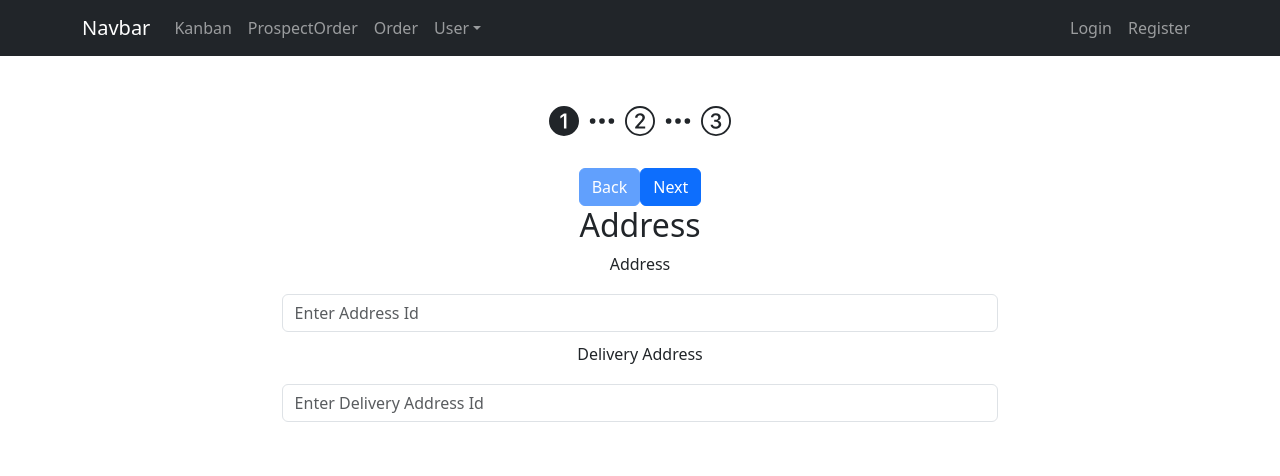
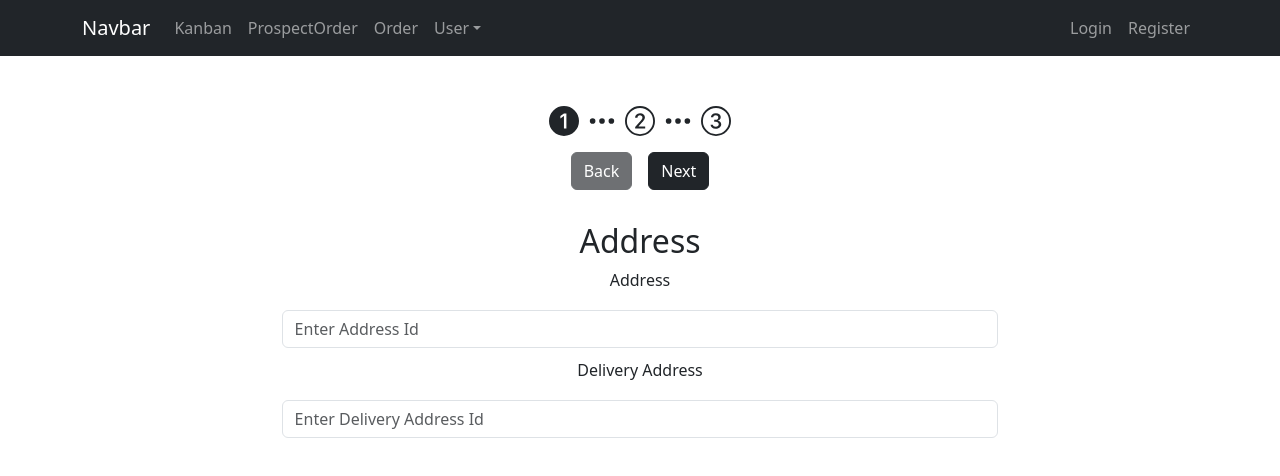
Before and after one commit to mjmazgaj/BreweryMaster, a React (Create React App) app in the folder UI/brewerymaster/: page /Order in a window 1280 px wide. Shown: the top 476 px of the page. Built offline with nearby package versions, Linux system fonts and the light colour scheme.

Commit message:
refactor

```diff
--- a/UI/brewerymaster/src/Components/Order/OrderComponents/OrderForm.jsx
+++ b/UI/brewerymaster/src/Components/Order/OrderComponents/OrderForm.jsx
@@ -1,12 +1,13 @@
 import React, {useState} from "react";
-import { Form, Button } from "react-bootstrap";
+import { Form } from "react-bootstrap";
+import Button from 'react-bootstrap/Button';
 import { toast } from "react-toastify";
 import { addData } from '../api';
 
 import Address from './Address'
 import ClientDetails from './ClientDetails'
 import Contact from './../../Shared/Contact'
-import OrderSteps from './OrderSteps';
+import MenuSteps from '../../Shared/MenuSteps';
 
 const OrderForm = () => {
 
@@ -99,44 +100,19 @@ const OrderForm = () => {
     }
   ];
 
-  const handleNextStep = (e) => {
-    e.preventDefault();
-    if (currentStep < steps.length - 1) {
-      setCurrentStep(currentStep + 1);
-    }
-  };
+  return (
+    <Form className="order-form">
+      <MenuSteps currentStep={currentStep} setCurrentStep={setCurrentStep} amountOfSteps={steps.length} />
 
-  const handlePrevStep = (e) => {
-    e.preventDefault();
-    if (currentStep > 0) {
-      setCurrentStep(currentStep - 1);
-    }
-  };
-
-  return (
-    <form className="order-form">
-      <OrderSteps currentStep={currentStep} amountOfSteps={steps.length} />
-
-      <div className="order-steps_buttons">
-        <Button onClick={handlePrevStep} disabled={currentStep === 0}>
-          Back
-        </Button>
-        <Button
-          onClick={handleNextStep}
-          disabled={currentStep === steps.length - 1}
-        >
-          Next
-        </Button>
-      </div>
       <h2>{steps[currentStep].name}</h2>
       <div>{steps[currentStep].component}</div>
 
       {currentStep === steps.length - 1 ? (
-        <Button className="btn btn-primary" onClick={handleSave}>
+        <Button variant="dark" onClick={handleSave}>
           Submit
         </Button>
       ) : null}
-    </form>
+    </Form>
   );
 };
 
--- a/UI/brewerymaster/src/Components/Order/OrderComponents/OrderSteps.jsx
+++ /dev/null
@@ -1,48 +0,0 @@
-import React from "react";
-import "bootstrap/dist/css/bootstrap.min.css";
-import "react-toastify/dist/ReactToastify.css";
-import {
-  Bs1Circle,
-  Bs1CircleFill,
-  Bs2Circle,
-  Bs2CircleFill,
-  Bs3Circle,
-  Bs3CircleFill,
-  Bs4Circle,
-  Bs4CircleFill,
-  BsThreeDots
-} from "react-icons/bs";
-
-const OrderSteps = ({ currentStep, amountOfSteps }) => {
-  const stepIcons = [
-    <Bs1Circle size={30} />,
-    <Bs2Circle size={30} />,
-    <Bs3Circle size={30} />,
-    <Bs4Circle size={30} />,
-  ];
-
-  const stepFilledIcons = [
-    <Bs1CircleFill size={30} />,
-    <Bs2CircleFill size={30} />,
-    <Bs3CircleFill size={30} />,
-    <Bs4CircleFill size={30} />,
-  ];
-
-  const showSteps = () => {
-    return stepIcons.map((icon, index) => {
-      if (index >= amountOfSteps) return null;
-      return (
-        <div key={index}>
-          <span>{index <= currentStep ? stepFilledIcons[index] : icon}</span>
-          {index < stepFilledIcons.length - 1 && index < amountOfSteps - 1 ? (
-            <BsThreeDots size={30} className="order-steps_dots" />
-          ) : null}
-        </div>
-      );
-    });
-  };
-
-  return <div className="order-steps">{showSteps()}</div>;
-};
-
-export default OrderSteps;
--- a/UI/brewerymaster/src/Components/Order/ProspectOrder/ProspectOrder.jsx
+++ b/UI/brewerymaster/src/Components/Order/ProspectOrder/ProspectOrder.jsx
@@ -5,18 +5,12 @@ import 'react-toastify/dist/ReactToastify.css';
 import '../order.css';
 
 import ProspectOrderForm from "./ProspectOrderForm";
+import BackgroundDetails from "../../Shared/BackgroundDetails";
 
 const ProspectOrder = () => {
     return (
       <Fragment>
-        <div className="background-details">
-          <div className="left-image">
-            <img src="./glass.png" alt="" />
-          </div>
-          <div className="right-image">
-            <img src="./bottle.png" alt="" />
-          </div>
-        </div>
+        <BackgroundDetails />
         <ToastContainer />
         <div className="form-container">
           <ProspectOrderForm/>
--- a/UI/brewerymaster/src/Components/Order/order.css
+++ b/UI/brewerymaster/src/Components/Order/order.css
@@ -3,33 +3,6 @@ form input {
     min-width: 300px;
     margin: 10px 0;
   }
-
-.background-details{
-    z-index: -1000;
-    position: fixed;
-    top: 0;
-    bottom: 0;
-    right: 0;
-    left: 0;
-    height: 100%;
-    display: flex;
-    justify-content: space-between;
-    align-items: center;
-}
-
-.background-details img{
-  height: 40rem;
-}
-
-.background-details_left-image{
-    width: fit-content;
-    height: fit-content;
-}
-
-.background-details_right-image{
-    width: fit-content;
-    height: fit-content;
-}
 
 
 .prospectorder-form {
@@ -71,22 +44,13 @@ form input {
     margin: auto 15%;
 }
 
-.order-steps {
-    display: flex;
-    justify-content: center;
-    margin-bottom: 1rem;
-}
-
-.order-steps_dots{
-    margin: 0 0.5rem;
-}
-
-.order-steps_buttons{
-    margin-top: 2rem;
-}
-
 .order-companyValidatior_checkbox .form-check-input {
     min-width: 1rem;
     width: 5rem;
     height: 2rem;
   }
+
+  .order-companyValidatior_checkbox :checked {
+    background-color: black;
+    border-color: black;
+  }
--- /dev/null
+++ b/UI/brewerymaster/src/Components/Shared/BackgroundDetails.jsx
@@ -0,0 +1,20 @@
+import React, {Fragment} from "react";
+
+import "./shared.css"
+
+const BackgroundDetails = () => {
+    return (
+      <Fragment>
+        <div className="background-details">
+          <div className="left-image">
+            <img src="./glass.png" alt="" />
+          </div>
+          <div className="right-image">
+            <img src="./bottle.png" alt="" />
+          </div>
+        </div>
+      </Fragment>
+    );
+}
+
+export default BackgroundDetails;
--- /dev/null
+++ b/UI/brewerymaster/src/Components/Shared/MenuSteps.jsx
@@ -0,0 +1,87 @@
+import React from "react";
+import { Button } from "react-bootstrap";
+
+import "./shared.css"
+
+import "bootstrap/dist/css/bootstrap.min.css";
+import "react-toastify/dist/ReactToastify.css";
+import {
+  Bs1Circle,
+  Bs1CircleFill,
+  Bs2Circle,
+  Bs2CircleFill,
+  Bs3Circle,
+  Bs3CircleFill,
+  Bs4Circle,
+  Bs4CircleFill,
+  BsThreeDots
+} from "react-icons/bs";
+
+const OrderStepsMenu = ({ currentStep, setCurrentStep, amountOfSteps }) => {
+  const stepIcons = [
+    <Bs1Circle size={30} />,
+    <Bs2Circle size={30} />,
+    <Bs3Circle size={30} />,
+    <Bs4Circle size={30} />,
+  ];
+
+  const stepFilledIcons = [
+    <Bs1CircleFill size={30} />,
+    <Bs2CircleFill size={30} />,
+    <Bs3CircleFill size={30} />,
+    <Bs4CircleFill size={30} />,
+  ];
+
+  const showSteps = () => {
+    return stepIcons.map((icon, index) => {
+      if (index >= amountOfSteps) return null;
+      return (
+        <div key={index}>
+          <span>{index <= currentStep ? stepFilledIcons[index] : icon}</span>
+          {index < stepFilledIcons.length - 1 && index < amountOfSteps - 1 ? (
+            <BsThreeDots size={30} className="menu-steps_dots" />
+          ) : null}
+        </div>
+      );
+    });
+  };
+
+  const handleNextStep = (e) => {
+    e.preventDefault();
+    if (currentStep < amountOfSteps - 1) {
+      setCurrentStep(currentStep + 1);
+    }
+  };
+
+  const handlePrevStep = (e) => {
+    e.preventDefault();
+    if (currentStep > 0) {
+      setCurrentStep(currentStep - 1);
+    }
+  };
+
+  return (
+    <div className="menu-steps__container">
+      <div className="menu-steps__dots">{showSteps()}</div>
+
+      <div className="menu-steps_buttons">
+        <Button
+          variant="dark"
+          onClick={handlePrevStep}
+          disabled={currentStep === 0}
+        >
+          Back
+        </Button>
+        <Button
+          variant="dark"
+          onClick={handleNextStep}
+          disabled={currentStep === amountOfSteps - 1}
+        >
+          Next
+        </Button>
+      </div>
+    </div>
+  );
+};
+
+export default OrderStepsMenu;
--- /dev/null
+++ b/UI/brewerymaster/src/Components/Shared/shared.css
@@ -0,0 +1,51 @@
+
+.menu-steps__container {
+    display: flex;
+    justify-content: center;
+    margin-bottom: 1rem;
+    flex-direction: column;
+}
+
+.menu-steps_dots{
+    margin: 0 0.5rem;
+}
+
+.menu-steps__dots{
+    display: flex;
+    justify-content: center;
+}
+
+.menu-steps_buttons{
+    display: flex;
+    gap: 1rem;
+    justify-content: center;
+    margin: 1rem 0;
+}
+
+
+.background-details{
+    z-index: -1000;
+    position: fixed;
+    top: 0;
+    bottom: 0;
+    right: 0;
+    left: 0;
+    height: 100%;
+    display: flex;
+    justify-content: space-between;
+    align-items: center;
+}
+
+.background-details img{
+  height: 40rem;
+}
+
+.background-details_left-image{
+    width: fit-content;
+    height: fit-content;
+}
+
+.background-details_right-image{
+    width: fit-content;
+    height: fit-content;
+}
```
